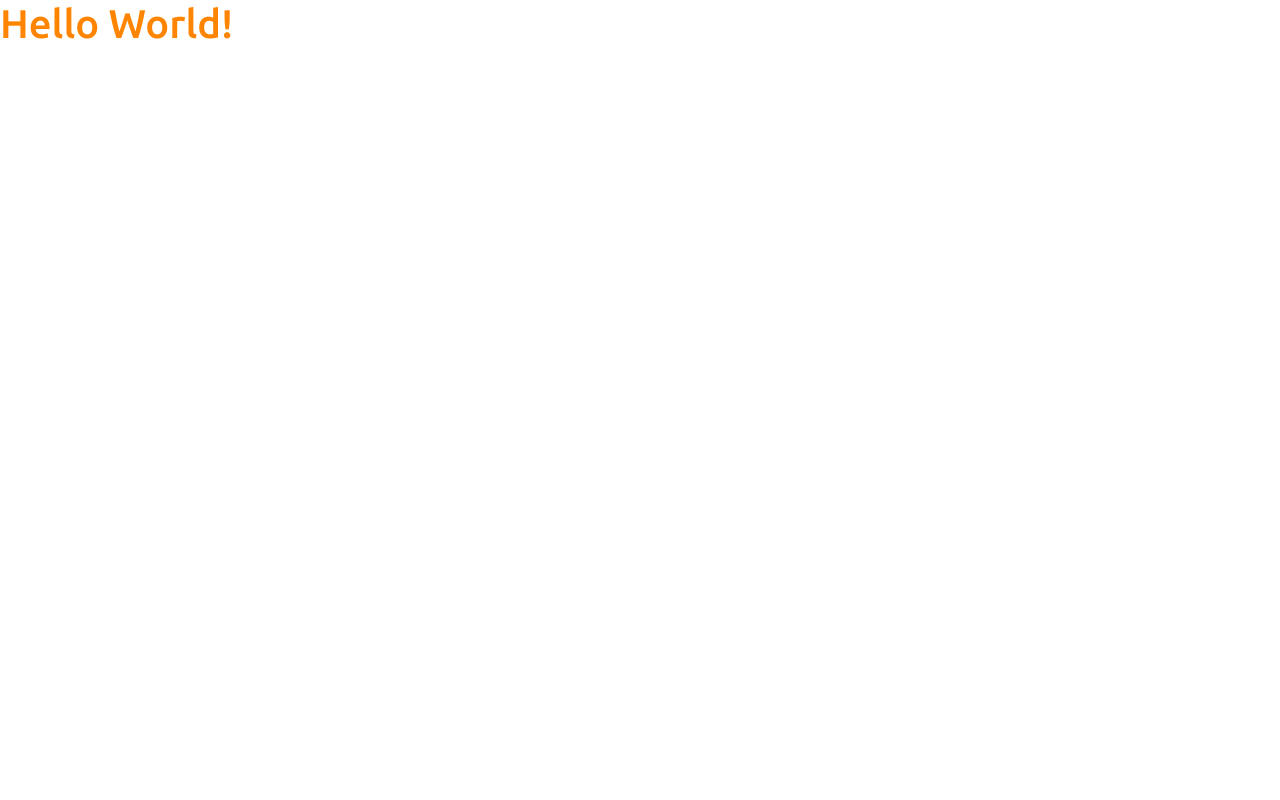
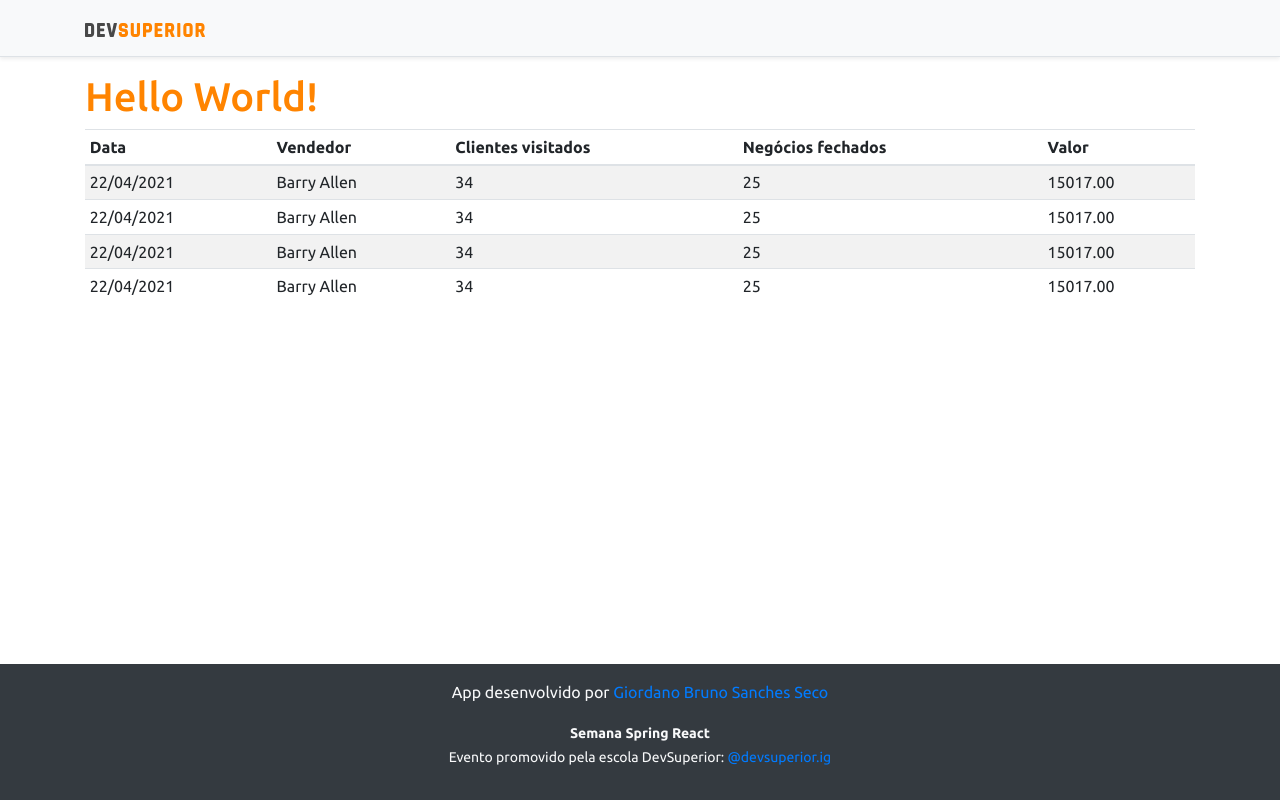
Before and after one commit to bads752/projeto-sds3, a React (Create React App) app in the folder frontend/: page / in a window 1280 px wide. Built offline with nearby package versions, Linux system fonts and the light colour scheme; the HTML template or start-up script is replaced by a standard one.

Commit message:
Basic static components

```diff
--- a/frontend/package.json
+++ b/frontend/package.json
@@ -12,10 +12,12 @@
     "@types/node": "^12.0.0",
     "@types/react": "^17.0.0",
     "@types/react-dom": "^17.0.0",
+    "apexcharts": "^3.26.1",
     "bootstrap": "^4.6.0",
     "jquery": "1.9.1",
     "popper.js": "^1.16.1",
     "react": "^17.0.2",
+    "react-apexcharts": "^1.3.9",
     "react-dom": "^17.0.2",
     "react-scripts": "4.0.3",
     "typescript": "^4.1.2",
--- a/frontend/src/App.tsx
+++ b/frontend/src/App.tsx
@@ -1,11 +1,20 @@
+import DataTable from "components/DataTable";
+import Footer from "components/Footer";
+import NavBar from "components/NavBar";
 
 
 
 function App() {
   return (
-    <div>
-      <h1 className='text-primary'>Hello World!</h1>
-    </div>
+    <>
+    <NavBar />
+      <div className='container'>
+
+        <h1 className='text-primary'>Hello World!</h1>
+        <DataTable />
+      </div>
+      <Footer />
+      </>
   );
 }
 
--- /dev/null
+++ b/frontend/src/components/DataTable/index.tsx
@@ -0,0 +1,46 @@
+const DataTable = () => {
+    return (
+        <div className="table-responsive">
+            <table className="table table-striped table-sm">
+                <thead>
+                    <tr>
+                        <th>Data</th>
+                        <th>Vendedor</th>
+                        <th>Clientes visitados</th>
+                        <th>Negócios fechados</th>
+                        <th>Valor</th>
+                    </tr>
+                </thead>
+                <tbody>
+                    <tr>
+                        <td>22/04/2021</td>
+                        <td>Barry Allen</td>
+                        <td>34</td>
+                        <td>25</td>
+                        <td>15017.00</td>
+                    </tr>
+                    <tr>
+                        <td>22/04/2021</td>
+                        <td>Barry Allen</td>
+                        <td>34</td>
+                        <td>25</td>
+                        <td>15017.00</td>
+                    </tr><tr>
+                        <td>22/04/2021</td>
+                        <td>Barry Allen</td>
+                        <td>34</td>
+                        <td>25</td>
+                        <td>15017.00</td>
+                    </tr><tr>
+                        <td>22/04/2021</td>
+                        <td>Barry Allen</td>
+                        <td>34</td>
+                        <td>25</td>
+                        <td>15017.00</td>
+                    </tr>
+                </tbody>
+            </table>
+        </div>
+    );
+}
+export default DataTable;
--- /dev/null
+++ b/frontend/src/components/Footer/index.tsx
@@ -0,0 +1,12 @@
+const Footer = () => {
+    return (
+        <footer className="footer mt-auto py-3 bg-dark">
+            <div className="container">
+                <p className="text-light">App desenvolvido por <a href="https://github.com/bads752" target="_blank" rel="noreferrer">Giordano Bruno Sanches Seco</a></p>
+                <p className="text-light"><small><strong>Semana Spring React</strong><br />
+      Evento promovido pela escola DevSuperior: <a href="https://instagram.com/devsuperior.ig" target="_blank" rel="noreferrer">@devsuperior.ig</a></small></p>
+            </div>
+        </footer>
+    );
+}
+export default Footer;
--- /dev/null
+++ b/frontend/src/components/NavBar/index.tsx
@@ -0,0 +1,14 @@
+import ImgDsDark from 'assets/img/ds-dark.svg';
+
+const NavBar = () => {
+    return (
+        <div className="d-flex flex-column flex-md-row align-items-center p-3 px-md-4 mb-3 bg-light border-bottom shadow-sm">
+            <div className="container">
+                <nav className="my-2 my-md-0 mr-md-3">
+                    <img src={ImgDsDark} alt="DevSuperior" width="120" />
+                </nav>
+            </div>
+        </div>
+    );
+}
+export default NavBar;
```
Also changed, not shown: frontend/src/assets/img/ds-dark.svg (added), 1 other file (tests, documents, lock files or other folders).
